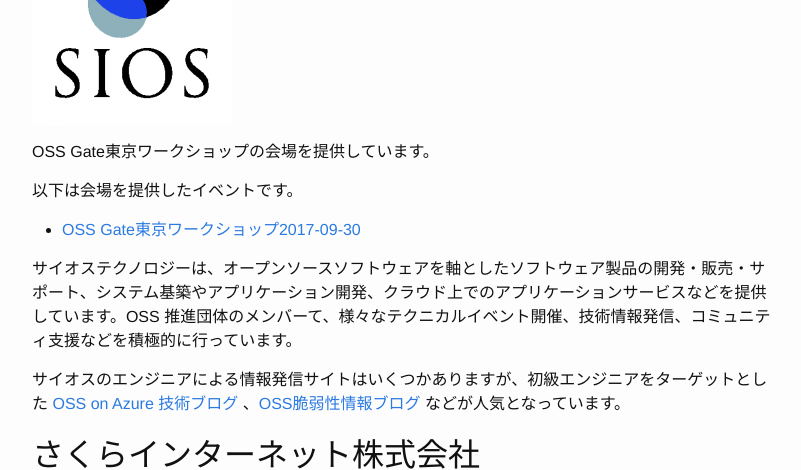
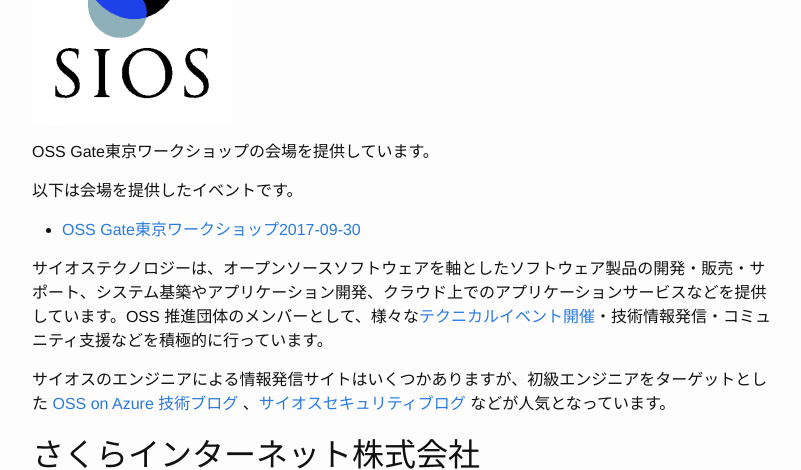
Before and after one commit to oss-gate/oss-gate.github.io, a Jekyll site: the page built from sponsors/index.md, in a window 1280 px wide and 900 px high, scrolled down 6276 px, cut to the strip 0-470 px from the top of the window. Shown: the whole strip, without its empty margins (238-1039 px from the left). Built offline with Jekyll 4.4.1, drawn with Linux system fonts in a browser that asks for light colours; comment, search, counter and statistics services are not loaded.

Commit message:
スポンサー・サイオステクノロジーの情報修正
* ホールディングス会社ではなくサイオステクノロジーへのリンクへ更新
* typo修正
* ブログの移動へ対応
* イベント情報へのリンク追加

```diff
--- a/sponsors/index.md
+++ b/sponsors/index.md
@@ -200,7 +200,7 @@
 
 ## サイオステクノロジー株式会社 {#sios}
 
-[![サイオステクノロジー株式会社](logos/sios.png)](https://www.sios.com/)
+[![サイオステクノロジー株式会社](logos/sios.png)](https://sios.jp/)
 
 OSS Gate東京ワークショップの会場を提供しています。
 
@@ -208,9 +208,9 @@
 
 - [OSS Gate東京ワークショップ2017-09-30](https://oss-gate.doorkeeper.jp/events/64582)
 
-サイオステクノロジーは、オープンソースソフトウェアを軸としたソフトウェア製品の開発・販売・サポート、システム基築やアプリケーション開発、クラウド上でのアプリケーションサービスなどを提供しています。OSS 推進団体のメンバーて、様々なテクニカルイベント開催、技術情報発信、コミュニティ支援などを積極的に行っています。
+サイオステクノロジーは、オープンソースソフトウェアを軸としたソフトウェア製品の開発・販売・サポート、システム基築やアプリケーション開発、クラウド上でのアプリケーションサービスなどを提供しています。OSS 推進団体のメンバーとして、様々な[テクニカルイベント開催](https://sios.connpass.com/)・技術情報発信・コミュニティ支援などを積極的に行っています。
 
-サイオスのエンジニアによる情報発信サイトはいくつかありますが、初級エンジニアをターゲットとした [OSS on Azure 技術ブログ](http://azure.sios.jp/) 、[OSS脆弱性情報ブログ](https://oss.sios.com/security/collect-vulnerability/) などが人気となっています。
+サイオスのエンジニアによる情報発信サイトはいくつかありますが、初級エンジニアをターゲットとした [OSS on Azure 技術ブログ](http://azure.sios.jp/) 、[サイオスセキュリティブログ](https://security.sios.com/) などが人気となっています。
 
 ## さくらインターネット株式会社 {#sakura-internet}
 
```
